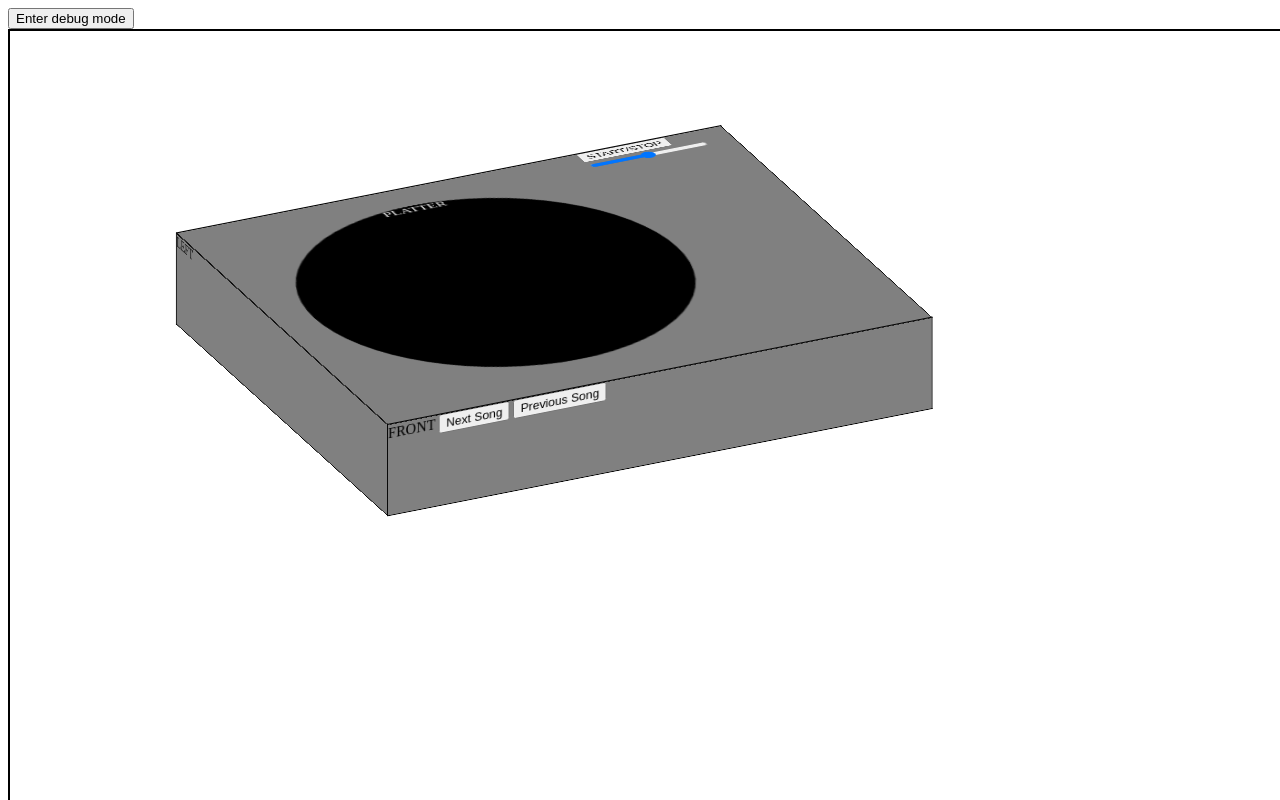
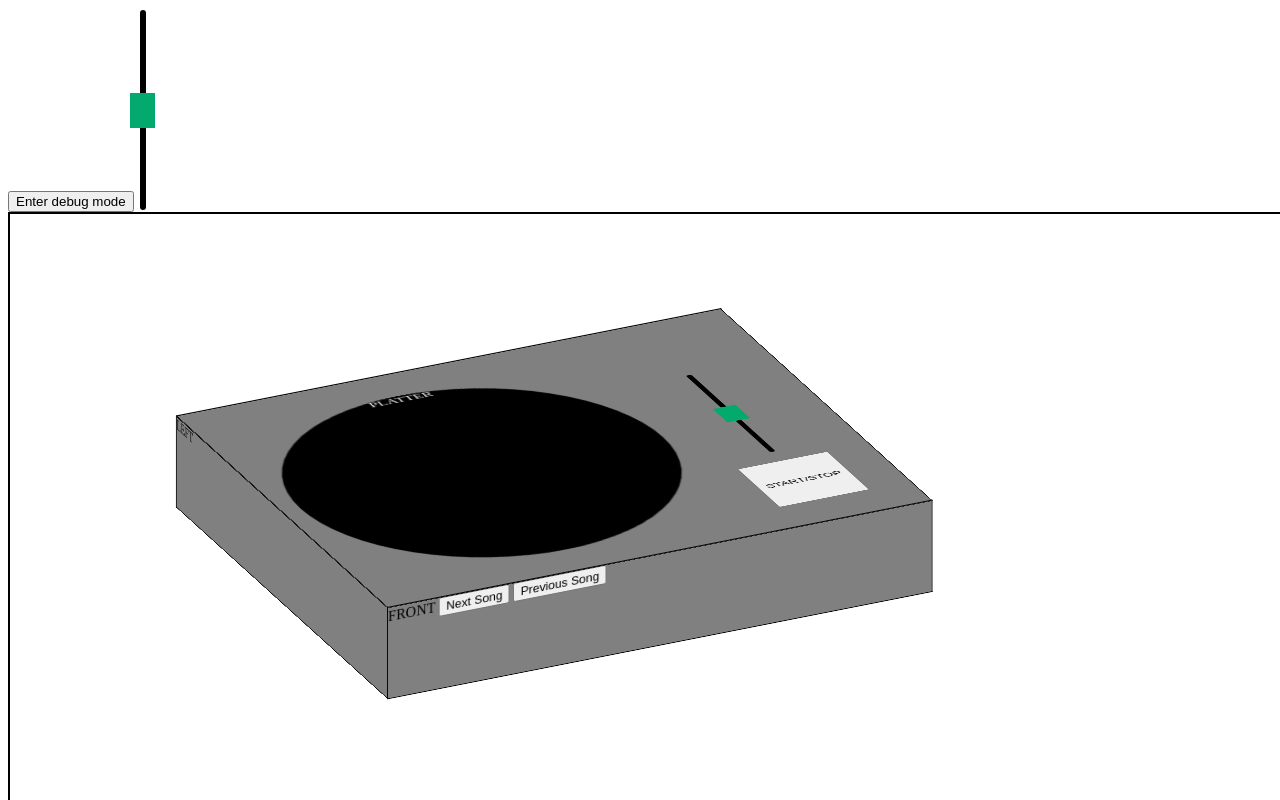
Before and after one commit to daitomiun/css_turntable, a website: page index.html in a window 1280 px wide. Shown: the top 800 px of the page. Drawn offline with Linux system fonts and the light colour scheme.

Commit message:
Add top design changes

```diff
--- a/app/css/index.css
+++ b/app/css/index.css
@@ -11,7 +11,8 @@
 	position: absolute;
 }
 
-.cube, .platter {
+.cube,
+.platter {
 	position: relative;
 	transform-style: preserve-3d;
 }
@@ -38,8 +39,7 @@
 .cube__face--back,
 .cube__face--left,
 .cube__face--top,
-.cube__face--bottom
-{
+.cube__face--bottom {
 	background-color: grey;
 	border: 1px solid black;
 }
@@ -63,25 +63,46 @@
 }
 
 
-.cube__face--front  { transform: rotateY(0deg)   translateZ(250px); }
-.cube__face--right  { transform: rotateY( 90deg) translateZ(350px); }
-.cube__face--back   { transform: rotateY(180deg) translateZ(250px); }
-.cube__face--left   { transform: rotateY(-90deg) translateZ(250px); }
-.cube__face--top    {
-	transform: rotateX( 90deg) translateZ(250px);
+.cube__face--front {
+	transform: rotateY(0deg) translateZ(250px);
+}
+
+.cube__face--right {
+	transform: rotateY(90deg) translateZ(350px);
+}
+
+.cube__face--back {
+	transform: rotateY(180deg) translateZ(250px);
+}
+
+.cube__face--left {
+	transform: rotateY(-90deg) translateZ(250px);
+}
+
+.cube__face--top {
+	transform: rotateX(90deg) translateZ(250px);
 	display: flex;
+	align-items: center;
+	justify-content: space-around;
 }
-.cube__face--bottom { transform: rotateX(-90deg) translateZ(-150px); }
+
+.cube__face--bottom {
+	transform: rotateX(-90deg) translateZ(-150px);
+}
 
 
 .cube {
 	transform: translate3d(250px, 250px, 0px) rotateX(-25deg) rotateY(25deg) rotateZ(0deg);
 }
 
-.platter, .disc {
+.platter,
+.disc {
 	width: 400px;
 	height: 400px;
-	margin: 20px;
+}
+
+.platter {
+	margin: 0 0 0 20px;
 }
 
 .disc {
@@ -90,3 +111,46 @@
 	color: white;
 	text-align: center;
 }
+
+
+.panel__controls--container {
+	width: 100%;
+	height: 400px;
+	margin: 0 10px 0 0;
+	display: flex;
+	flex-direction: column;
+	align-items: center;
+	justify-content: flex-end;
+}
+
+.slider__volume {
+	-webkit-appearance: none;
+	background: #000;
+	width: 6px;
+	height: 200px;
+	border-radius: 10px;
+	vertical-align: bottom;
+}
+
+
+.button__start--stop {
+	width: 100px;
+	height: 100px;
+	margin-top: 20px;
+}
+
+.slider__volume::-webkit-slider-thumb {
+	-webkit-appearance: none;
+	appearance: none;
+	width: 25px;
+	height: 35px;
+	background: #04AA6D;
+	cursor: pointer;
+}
+
+.slider__volume::-moz-range-thumb {
+	width: 25px;
+	height: 35px;
+	background: #04AA6D;
+	cursor: pointer;
+}
--- a/index.html
+++ b/index.html
@@ -1,18 +1,23 @@
 <!DOCTYPE html>
 <html lang="en">
+
 <head>
 	<meta charset="UTF-8">
 	<meta name="viewport" content="width=device-width, initial-scale=1.0">
 	<title>Document</title>
-		<link rel="stylesheet" href="./app/css/index.css" type="text/css"></link>
+	<link rel="stylesheet" href="./app/css/index.css" type="text/css">
+	</link>
 </head>
+
 <body>
-		<div  class="control--panel">
+	<div class="control--panel">
 		<button id="debug" type="button">Enter debug mode</button>
+		<input type="range" min="1" max="100" value="50" class="slider__volume" id="slidervolumeid"
+			style="writing-mode: vertical-lr; direction: rtl">
 	</div>
 	<div id="sceneId" class="scene">
 		<div id="interaction-layer-id" class="interaction--layer"></div>
-			<div id="box__rotate" class="cube" >
+		<div id="box__rotate" class="cube">
 			<div class="cube__face cube__face--front">FRONT
 				<button id="forward-button-id" type="button">Next Song</button>
 				<button id="previous-button-id" type="button">Previous Song</button>
@@ -24,9 +29,10 @@
 				<div class="platter">
 					<div class="disc">PLATTER</div>
 				</div>
-					<div class="panel_controls--container">
-						<button id="start-stop-button-id" type="button">START/STOP</button>
-						<div class="slidecontainer"><input type="range" min="1" max="100" value="50" class="volumeslider" id="volumeId"></div>
+				<div class="panel__controls--container">
+					<input type="range" min="1" max="100" value="50" class="slider__volume" id="slidervolumeid"
+						style="writing-mode: vertical-lr; direction: rtl">
+					<button id="start-stop-button-id" class="button__start--stop" type="button">START/STOP</button>
 				</div>
 			</div>
 			<div class="cube__face cube__face--bottom">BOTTOM</div>
@@ -34,4 +40,5 @@
 	</div>
 	<script type="text/javascript" src="../js_compilation/index.js"></script>
 </body>
+
 </html>
```
Lines whose indentation alone changed are shown as unchanged.
